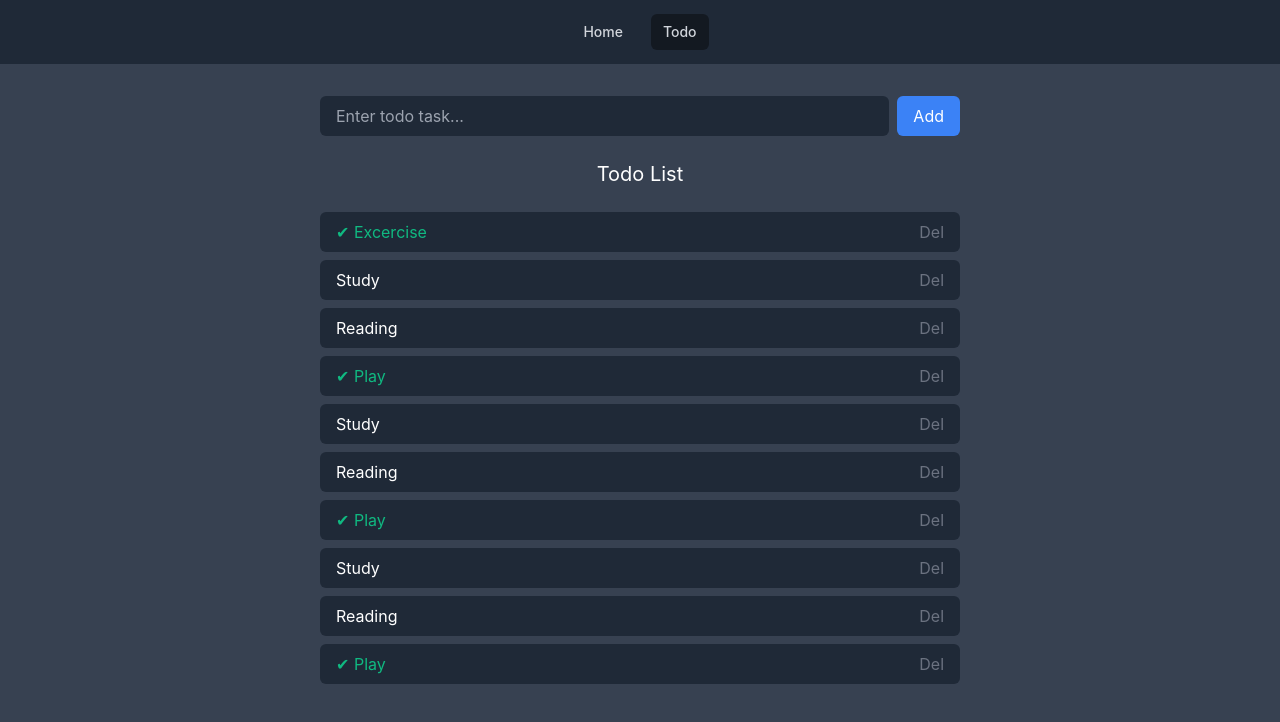
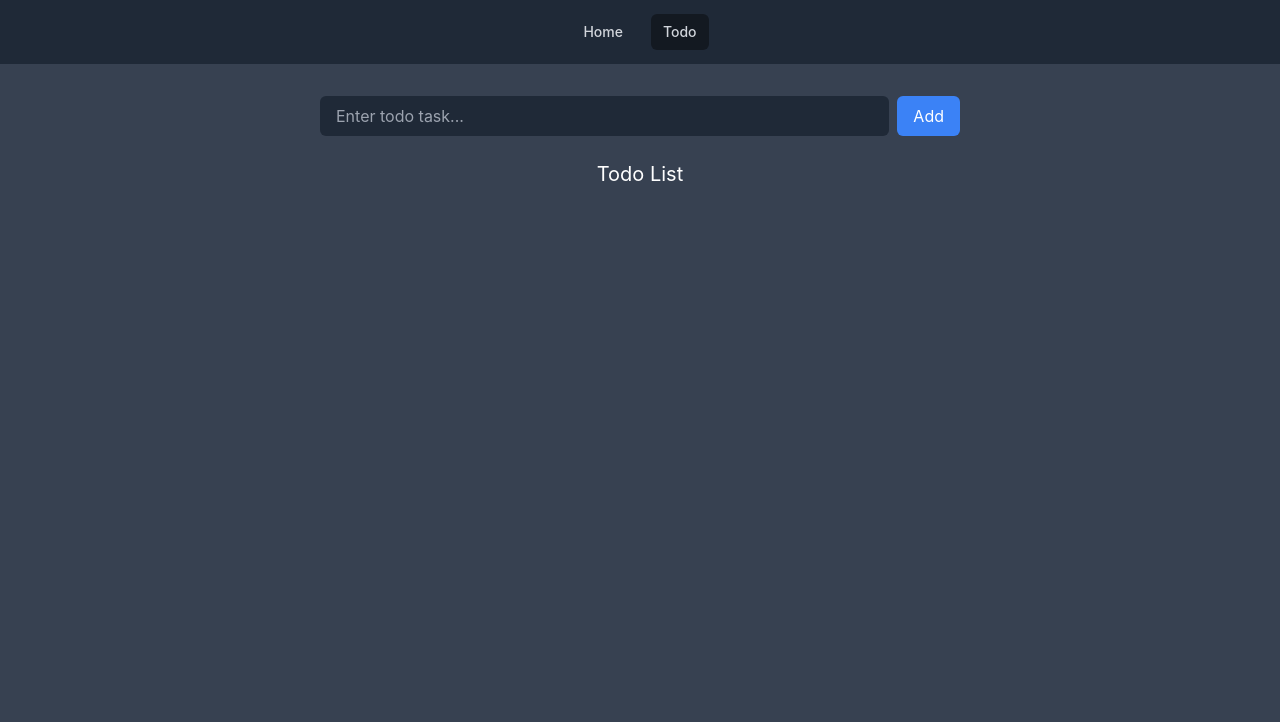
Before and after one commit to akio777/react-todo, a React (Create React App) app: page /react-todo/todo in a window 1280 px wide. Shown: the top 722 px of the page. Built offline with nearby package versions, Linux system fonts and the light colour scheme.

Commit message:
addList function

```diff
--- a/src/pages/Todo.jsx
+++ b/src/pages/Todo.jsx
@@ -1,29 +1,37 @@
-import React from 'react'
+import React, { useRef, useState } from 'react'
 import List from '../components/List'
 
 export default function Todo() {
-  const a = [
-    { str: "Excercise", finished: true },
-    { str: "Study", finished: false },
-    { str: "Reading", finished: false },
-    { str: "Play", finished: true },
-    { str: "Study", finished: false },
-    { str: "Reading", finished: false },
-    { str: "Play", finished: true },
-    { str: "Study", finished: false },
-    { str: "Reading", finished: false },
-    { str: "Play", finished: true },
-  ]
+  const [input, setInput] = useState("")
+  const [list, setList] = useState([])
+  const inputRef = useRef(null)
+  // const a = [
+  //   { str: "Excercise", finished: true },
+  //   { str: "Study", finished: false },
+  //   { str: "Reading", finished: false },
+  //   { str: "Play", finished: true },
+  //   { str: "Study", finished: false },
+  //   { str: "Reading", finished: false },
+  //   { str: "Play", finished: true },
+  //   { str: "Study", finished: false },
+  //   { str: "Reading", finished: false },
+  //   { str: "Play", finished: true },
+  // ]
+  function addList(e) {
+    e.preventDefault()
+    setList([...list, { str: inputRef.current.value, finished: false }])
+    setInput("")
+  }
   return (
     <div className="bg-gray-700 min-h-screen">
       <div className="wrapper flex flex-col flex-wrap justify-center items-center">
-        <div className="input-group flex w-2/4 mt-24">
-          <input type="text" className="todo flex-auto bg-gray-800 px-4 py-2 rounded-md text-white border-gray-300 focus:outline-none" placeholder="Enter todo task..." />
+        <form className="input-group flex w-2/4 mt-24" onSubmit={e => addList(e)}>
+          <input type="text" ref={inputRef} value={input} className="todo flex-auto bg-gray-800 px-4 py-2 rounded-md text-white border-gray-300 focus:outline-none" placeholder="Enter todo task..." onInput={e => setInput(e.target.value)} />
           <button className="add-btn flex bg-blue-500 px-4 py-2 ml-2 rounded-md text-white transition-all hover:bg-blue-600 focus:outline-none">Add</button>
-        </div>
+        </form>
         <h1 className="flex mt-6 text-xl text-white noselect">Todo List</h1>
         <div className="list-container mt-6 w-2/4">
-          {a.map((ele, i) => <List str={ele.str} finished={ele.finished} />)}
+          {list.map((ele, i) => <List str={ele.str} finished={ele.finished} key={i}/>)}
         </div>
       </div>
 
```
Also changed, not shown: 1 other file (tests, documents, lock files or other folders).
